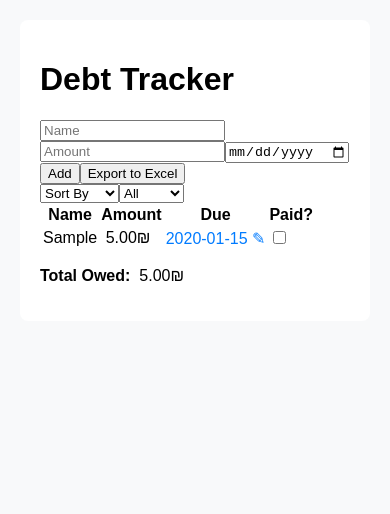
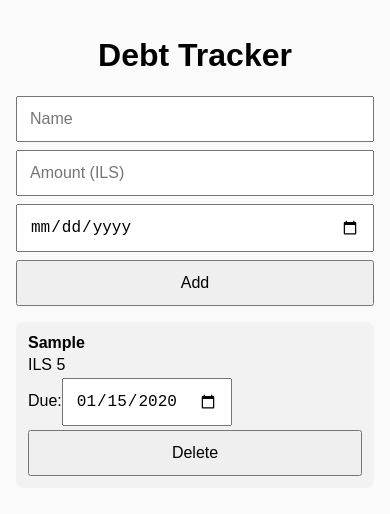
Before and after one commit to Walajee/debt-tracker, a React (Create React App) app: page / in a window 390 px wide. Both pictures are taken after typing "Sample", "5", "2020-01-15" into the empty fields and a click on the button "Add". Shown: the top 514 px of the page. Built offline with nearby package versions, Linux system fonts and the light colour scheme.

Commit message:
mobile version

```diff
--- a/package.json
+++ b/package.json
@@ -1,12 +1,11 @@
 {
-  "name": "debt-tracker",
+  "name": "debt-tracker-mobile",
   "version": "1.0.0",
   "private": true,
   "dependencies": {
     "react": "^18.2.0",
     "react-dom": "^18.2.0",
-    "react-scripts": "5.0.1",
-    "xlsx": "^0.18.5"
+    "react-scripts": "5.0.1"
   },
   "scripts": {
     "start": "react-scripts start",
--- a/src/App.css
+++ b/src/App.css
@@ -1 +1,41 @@
-.App { max-width: 800px; margin: auto; background: white; padding: 20px; border-radius: 8px; }
+body {
+  margin: 0;
+  font-family: Arial, sans-serif;
+}
+
+.container {
+  padding: 1rem;
+  max-width: 480px;
+  margin: auto;
+}
+
+h1 {
+  text-align: center;
+}
+
+.form {
+  display: flex;
+  flex-direction: column;
+  gap: 0.5rem;
+  margin-bottom: 1rem;
+}
+
+input, button {
+  padding: 0.75rem;
+  font-size: 1rem;
+}
+
+.debts {
+  display: flex;
+  flex-direction: column;
+  gap: 0.75rem;
+}
+
+.debt-card {
+  background: #f2f2f2;
+  padding: 0.75rem;
+  border-radius: 8px;
+  display: flex;
+  flex-direction: column;
+  gap: 0.25rem;
+}
--- a/src/App.js
+++ b/src/App.js
@@ -1,134 +1,76 @@
-
-import React, { useState, useEffect } from 'react';
-import * as XLSX from 'xlsx';
-import './App.css';
+import React, { useState, useEffect } from "react";
+import "./App.css";
 
 function App() {
-  const [debts, setDebts] = useState([]);
-  const [form, setForm] = useState({ name: '', amount: '', due: '', description: '' });
-  const [filter, setFilter] = useState("all");
-  const [sortBy, setSortBy] = useState("");
-  const [editingId, setEditingId] = useState(null);
-
-  useEffect(() => {
+  const [debts, setDebts] = useState(() => {
     const saved = localStorage.getItem("debts");
-    if (saved) setDebts(JSON.parse(saved));
-  }, []);
+    return saved ? JSON.parse(saved) : [];
+  });
+  const [form, setForm] = useState({ name: "", amount: "", dueDate: "" });
 
   useEffect(() => {
     localStorage.setItem("debts", JSON.stringify(debts));
   }, [debts]);
 
   const addDebt = () => {
-    if (!form.name || !form.amount) return;
-    const newDebt = {
-      ...form,
-      amount: parseFloat(form.amount),
-      id: Date.now(),
-      paid: false,
-    };
-    setDebts([...debts, newDebt]);
-    setForm({ name: '', amount: '', due: '', description: '' });
+    if (!form.name || !form.amount || !form.dueDate) return;
+    setDebts([
+      ...debts,
+      { ...form, id: Date.now(), amount: parseFloat(form.amount) },
+    ]);
+    setForm({ name: "", amount: "", dueDate: "" });
   };
 
-  const markPaid = (id) => {
-    setDebts(debts.map(debt => debt.id === id ? { ...debt, paid: !debt.paid } : debt));
+  const deleteDebt = (id) => {
+    setDebts(debts.filter((d) => d.id !== id));
   };
 
-  const updateDueDate = (id, newDate) => {
-    setDebts(debts.map(debt =>
-      debt.id === id ? { ...debt, due: newDate } : debt
-    ));
-  };
-
-  const formatCurrency = (amount) =>
-    new Intl.NumberFormat("he-IL", {
-      style: "currency",
-      currency: "ILS"
-    }).format(amount);
-
-  const filtered = debts.filter(debt => {
-    if (filter === "paid") return debt.paid;
-    if (filter === "unpaid") return !debt.paid;
-    return true;
-  });
-
-  const sorted = [...filtered].sort((a, b) => {
-    if (sortBy === "amount") return b.amount - a.amount;
-    if (sortBy === "due") return new Date(a.due) - new Date(b.due);
-    if (sortBy === "name") return a.name.localeCompare(b.name);
-    return 0;
-  });
-
-  const total = sorted.reduce((acc, debt) => debt.paid ? acc : acc + debt.amount, 0);
-
-  const exportToExcel = () => {
-    const worksheet = XLSX.utils.json_to_sheet(debts);
-    const workbook = XLSX.utils.book_new();
-    XLSX.utils.book_append_sheet(workbook, worksheet, "Debts");
-    XLSX.writeFile(workbook, "debts.xlsx");
+  const updateDebtDate = (id, newDate) => {
+    setDebts(
+      debts.map((d) =>
+        d.id === id ? { ...d, dueDate: newDate } : d
+      )
+    );
   };
 
   return (
-    <div className="App">
+    <div className="container">
       <h1>Debt Tracker</h1>
-
       <div className="form">
-        <input placeholder="Name" value={form.name} onChange={e => setForm({ ...form, name: e.target.value })} />
-        <input placeholder="Amount" type="number" value={form.amount} onChange={e => setForm({ ...form, amount: e.target.value })} />
-        <input placeholder="Due Date" type="date" value={form.due} onChange={e => setForm({ ...form, due: e.target.value })} />
+        <input
+          placeholder="Name"
+          value={form.name}
+          onChange={(e) => setForm({ ...form, name: e.target.value })}
+        />
+        <input
+          placeholder="Amount (ILS)"
+          type="number"
+          value={form.amount}
+          onChange={(e) => setForm({ ...form, amount: e.target.value })}
+        />
+        <input
+          type="date"
+          value={form.dueDate}
+          onChange={(e) => setForm({ ...form, dueDate: e.target.value })}
+        />
         <button onClick={addDebt}>Add</button>
-        <button onClick={exportToExcel}>Export to Excel</button>
       </div>
-
-      <div className="controls">
-        <select onChange={e => setSortBy(e.target.value)}>
-          <option value="">Sort By</option>
-          <option value="amount">Amount</option>
-          <option value="due">Due Date</option>
-          <option value="name">Name</option>
-        </select>
-        <select onChange={e => setFilter(e.target.value)}>
-          <option value="all">All</option>
-          <option value="unpaid">Unpaid</option>
-          <option value="paid">Paid</option>
-        </select>
-      </div>
-
-      <table>
-        <thead>
-          <tr>
-            <th>Name</th><th>Amount</th><th>Due</th><th>Paid?</th>
-          </tr>
-        </thead>
-        <tbody>
-          {sorted.map(debt => (
-            <tr key={debt.id}>
-              <td>{debt.name}</td>
-              <td>{formatCurrency(debt.amount)}</td>
-              <td>
-                {editingId === debt.id ? (
-                  <input
-                    type="date"
-                    value={debt.due}
-                    onChange={(e) => updateDueDate(debt.id, e.target.value)}
-                    onBlur={() => setEditingId(null)}
-                    autoFocus
-                  />
-                ) : (
-                  <span onClick={() => setEditingId(debt.id)} style={{ cursor: "pointer", color: "#007bff" }}>
-                    {debt.due || "—"} ✎
-                  </span>
-                )}
-              </td>
-              <td><input type="checkbox" checked={debt.paid} onChange={() => markPaid(debt.id)} /></td>
-            </tr>
-          ))}
-        </tbody>
-      </table>
-
-      <div className="summary">
-        <p><strong>Total Owed:</strong> {formatCurrency(total)}</p>
+      <div className="debts">
+        {debts.map((d) => (
+          <div className="debt-card" key={d.id}>
+            <div><strong>{d.name}</strong></div>
+            <div>ILS {d.amount}</div>
+            <div>
+              Due:
+              <input
+                type="date"
+                value={d.dueDate}
+                onChange={(e) => updateDebtDate(d.id, e.target.value)}
+              />
+            </div>
+            <button onClick={() => deleteDebt(d.id)}>Delete</button>
+          </div>
+        ))}
       </div>
     </div>
   );
--- a/src/index.css
+++ b/src/index.css
@@ -1 +1,7 @@
-body { font-family: sans-serif; margin: 0; padding: 20px; background: #f8f9fa; }
+* {
+  box-sizing: border-box;
+}
+
+body {
+  background-color: #fafafa;
+}
```
Also changed, not shown: public/index.html (+8 -2 lines), src/index.js (+6 -5 lines).
